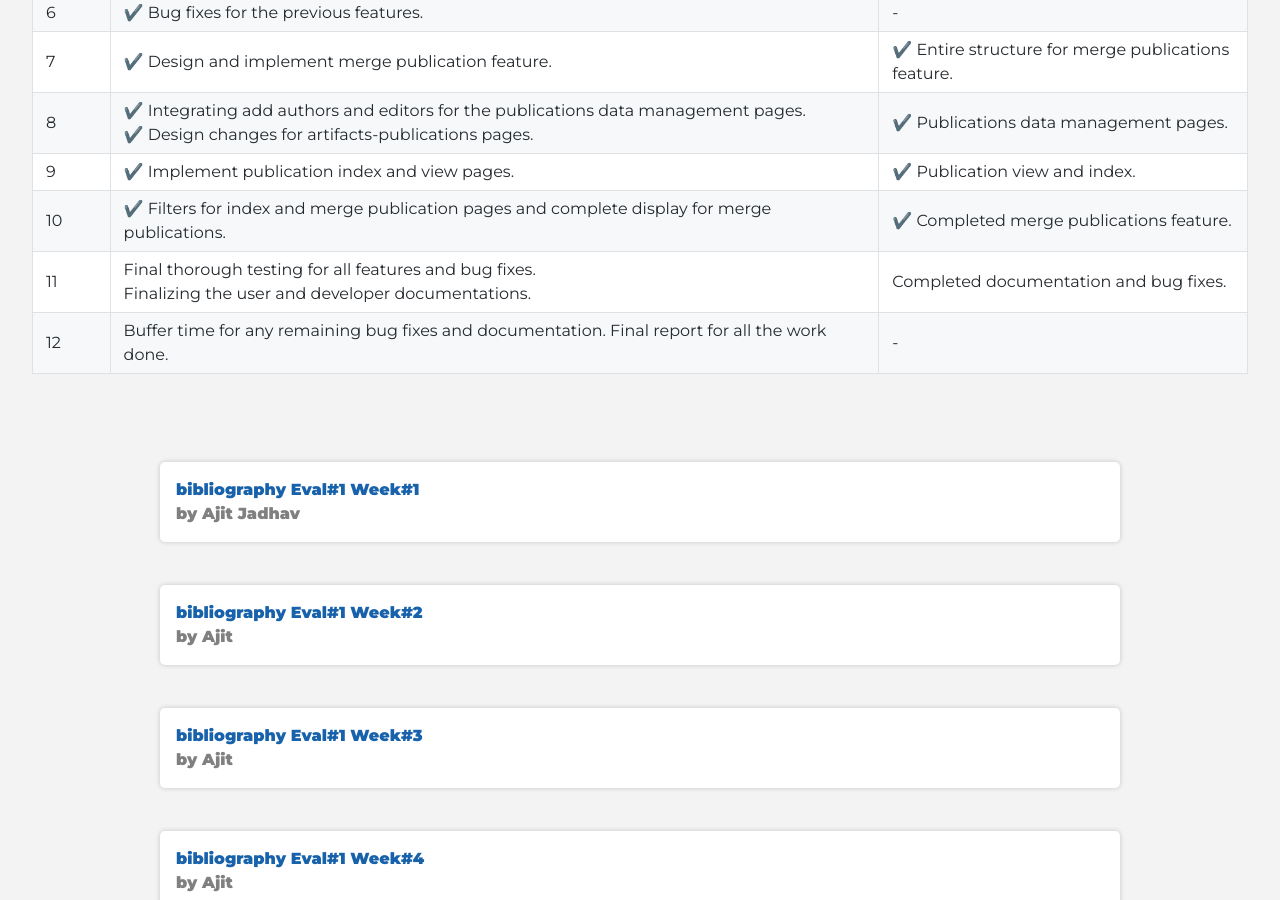
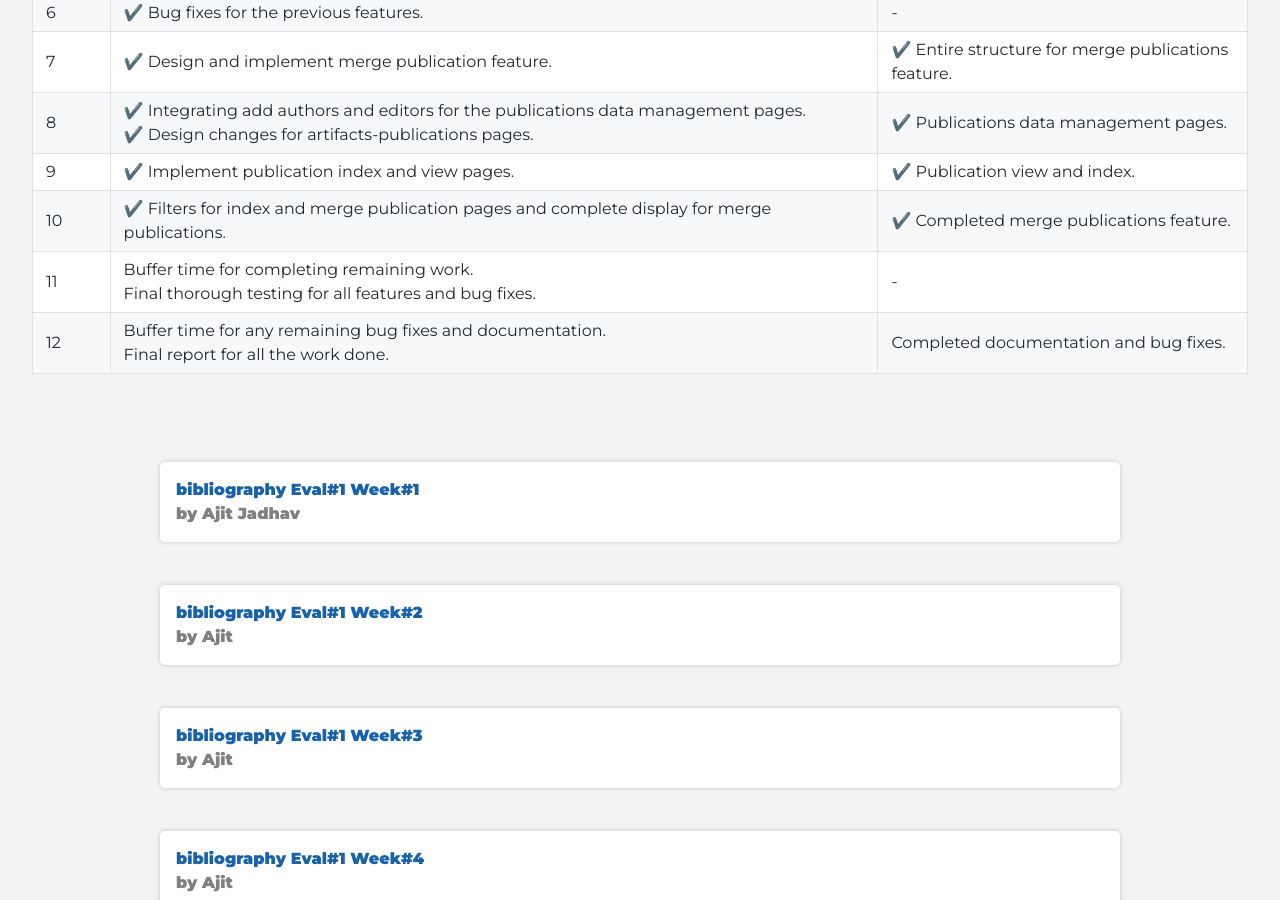
Before and after one commit to cdli-gh/blog, a Jekyll site: the page built from _blog/gsoc20/bibliography/index.md, in a window 1280 px wide and 900 px high, scrolled down 1743 px. Built offline with Jekyll 4.4.1, drawn with Linux system fonts in a browser that asks for light colours; emoji names are drawn with the system emoji font; Markdown is read by kramdown in place of the engine named in the settings.

Commit message:
Update index.md

```diff
--- a/_blog/gsoc20/bibliography/index.md
+++ b/_blog/gsoc20/bibliography/index.md
@@ -48,5 +48,5 @@ easily manageable by the admin, and also have a nice linked display.
 |8| :heavy_check_mark: Integrating add authors and editors for the publications data management pages. <br> :heavy_check_mark: Design changes for artifacts-publications pages. |:heavy_check_mark: Publications data management pages. |
 |9| :heavy_check_mark: Implement publication index and view pages.  | :heavy_check_mark: Publication view and index.  |
 |10| :heavy_check_mark: Filters for index and merge publication pages and complete display for merge publications. | :heavy_check_mark: Completed merge publications feature.  |
-|11| Final thorough testing for all features and bug fixes. <br> Finalizing the user and developer documentations.   | Completed documentation and bug fixes.  |
-|12| Buffer time for any remaining bug fixes and documentation. Final report for all the work done.  | -  |
+|11| Buffer time for completing remaining work. <br> Final thorough testing for all features and bug fixes.    | -  |
+|12| Buffer time for any remaining bug fixes and documentation. <br> Final report for all the work done.  | Completed documentation and bug fixes.  |
```
